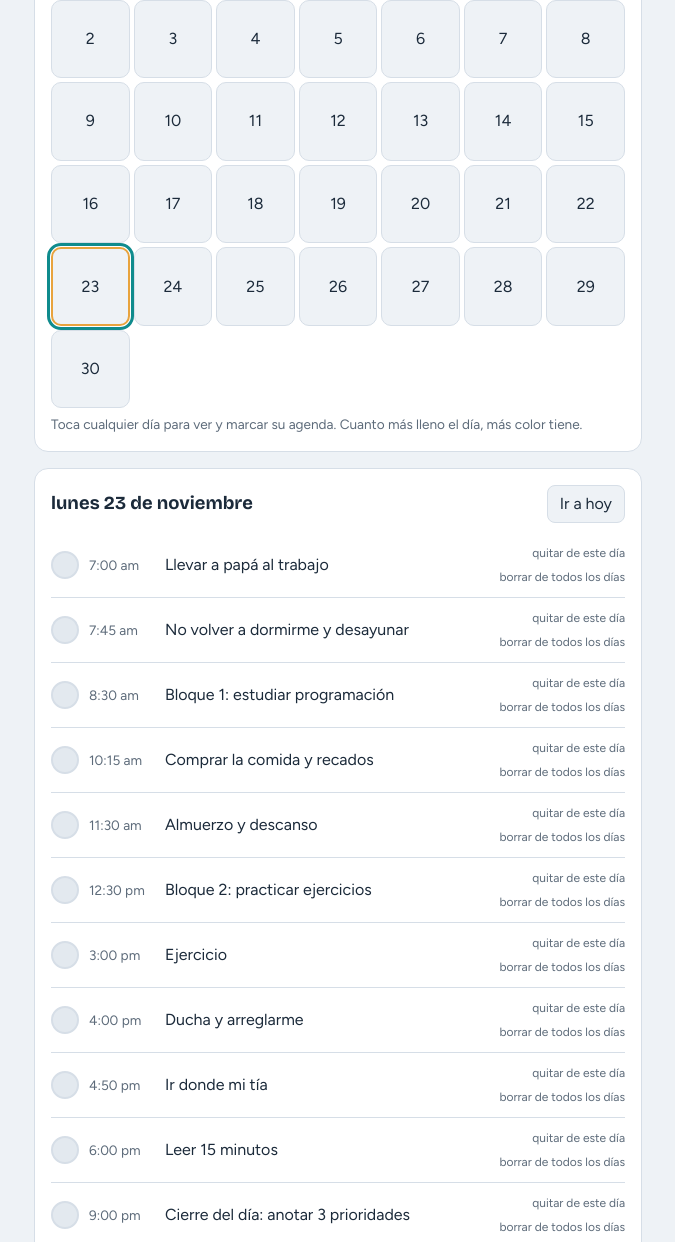
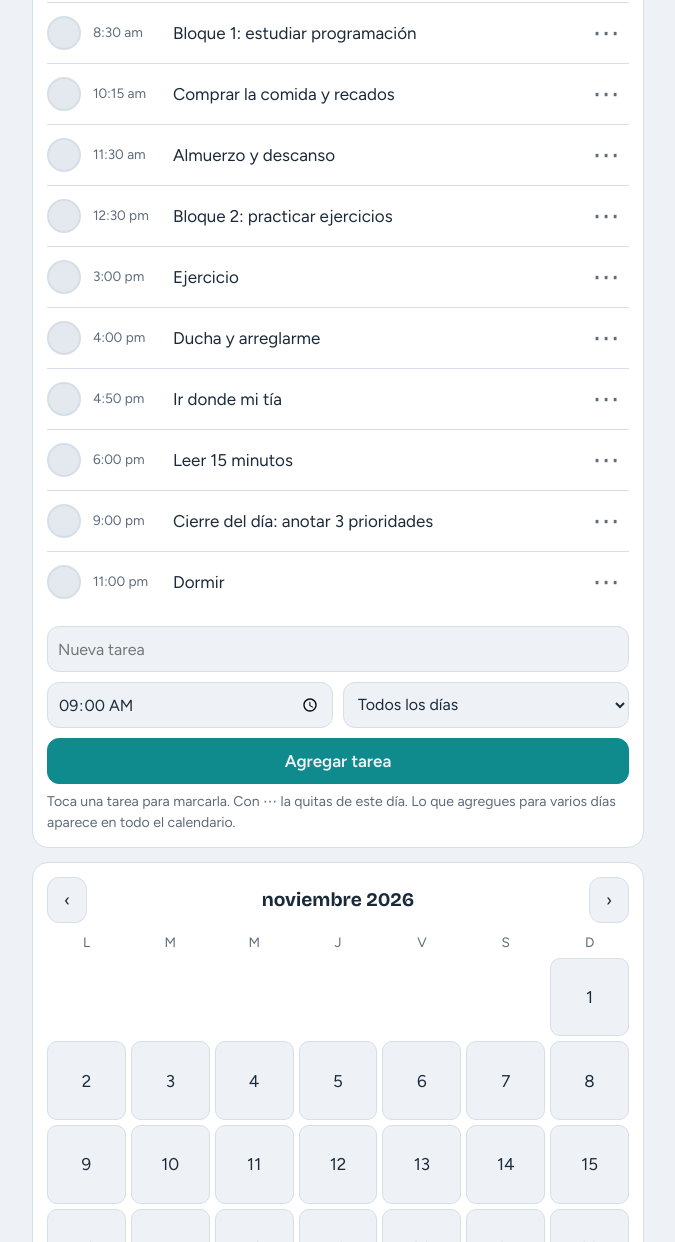
Before and after one commit to gabo28yt-droid/Agenda, a plain HTML site: page index.html in a window 1280 px wide. Shown: the part 394-1636 px from the top of the page, without its empty margins (302-977 px from the left). Drawn offline with nearby package versions, Linux system fonts and the light colour scheme.

Commit message:
Actualizar la agenda a la version mejorada
Co-authored-by: Copilot App <223556219+Copilot@users.noreply.github.com>

```diff
--- a/index.html
+++ b/index.html
@@ -6,54 +6,60 @@
 <title>Mi agenda y progreso</title>
 <link rel="stylesheet" href="https://fonts.googleapis.com/css2?family=Bricolage+Grotesque:wght@500;700&family=Figtree:wght@400;600&display=swap">
 <style>
-:root{--bg:#eef2f6;--card:#fff;--ink:#1b2a3a;--mute:#5d6b7a;--line:#d6dee7;--acc:#0f8b8d;--acc2:#e8a33d;--empty:#e3e9ef;
+:root{--bg:#eef2f6;--card:#fff;--ink:#1b2a3a;--mute:#5d6b7a;--line:#d6dee7;--acc:#0f8b8d;--acc2:#e8a33d;--empty:#e3e9ef;--warn:#b3261e;
 box-sizing:border-box;padding-top:env(safe-area-inset-top,0px);padding-bottom:env(safe-area-inset-bottom,0px)}
-@media (prefers-color-scheme:dark){:root:not([data-theme="light"]){--bg:#0f1720;--card:#18232f;--ink:#e8eef4;--mute:#9aa9b8;--line:#2a3846;--acc:#3cc4c6;--acc2:#f0b85a;--empty:#26333f}}
-:root[data-theme="dark"]{--bg:#0f1720;--card:#18232f;--ink:#e8eef4;--mute:#9aa9b8;--line:#2a3846;--acc:#3cc4c6;--acc2:#f0b85a;--empty:#26333f}
-html{scroll-padding-top:env(safe-area-inset-top,0px)}
-*{box-sizing:border-box}
-body{margin:0;background:var(--bg);color:var(--ink);font-family:Figtree,system-ui,sans-serif;line-height:1.5}
-main{max-width:640px;margin:0 auto;padding:20px 16px 40px}
+@media (prefers-color-scheme:dark){:root:not([data-theme="light"]){--bg:#0f1720;--card:#18232f;--ink:#e8eef4;--mute:#9aa9b8;--line:#2a3846;--acc:#3cc4c6;--acc2:#f0b85a;--empty:#26333f;--warn:#ff8a80}}
+:root[data-theme="dark"]{--bg:#0f1720;--card:#18232f;--ink:#e8eef4;--mute:#9aa9b8;--line:#2a3846;--acc:#3cc4c6;--acc2:#f0b85a;--empty:#26333f;--warn:#ff8a80}
+html{scroll-padding-top:env(safe-area-inset-top,0px);-webkit-text-size-adjust:100%}
+*{box-sizing:border-box;-webkit-tap-highlight-color:transparent}
+body{margin:0;background:var(--bg);color:var(--ink);font-family:Figtree,system-ui,sans-serif;font-size:17px;line-height:1.45}
+button,input,select{font:inherit;touch-action:manipulation}
+main{max-width:640px;margin:0 auto;padding:16px 14px 48px}
 h1,h2{font-family:"Bricolage Grotesque",Georgia,serif;margin:0}
-h1{font-size:2rem;line-height:1.1}
-h2{font-size:1.15rem}
-.card{background:var(--card);border:1px solid var(--line);border-radius:14px;padding:16px;margin-top:16px}
-.top{display:flex;align-items:center;gap:18px}
-.ring{width:96px;height:96px;flex:none}
+h1{font-size:1.8rem;line-height:1.1}
+h2{font-size:1.2rem}
+.card{background:var(--card);border:1px solid var(--line);border-radius:16px;padding:14px;margin-top:14px}
+.top{display:flex;align-items:center;gap:16px}
+.ring{width:92px;height:92px;flex:none}
 .ring text{font-family:"Bricolage Grotesque",serif;font-weight:700;fill:var(--ink)}
-.stats p{margin:2px 0;color:var(--mute)}
+.stats p{margin:2px 0;color:var(--mute);font-size:.95rem}
 .stats b{color:var(--ink);font-size:1.3rem;font-family:"Bricolage Grotesque",serif}
 .head{display:flex;align-items:center;justify-content:space-between;margin-bottom:10px;gap:8px}
-.btn{border:1px solid var(--line);background:var(--bg);color:var(--ink);border-radius:8px;padding:6px 12px;font:inherit;cursor:pointer}
-.cal{display:grid;grid-template-columns:repeat(7,1fr);gap:4px}
-.cal .w{text-align:center;font-size:.8rem;color:var(--mute)}
-.day{position:relative;aspect-ratio:1;border:1px solid var(--line);border-radius:10px;background:var(--bg);color:var(--ink);font:inherit;cursor:pointer;padding:0;overflow:hidden}
+.head h2{flex:1;text-align:center}
+.btn{min-height:46px;padding:0 16px;border:1px solid var(--line);background:var(--bg);color:var(--ink);border-radius:12px;cursor:pointer}
+.btn.primary{background:var(--acc);border-color:var(--acc);color:var(--bg);font-weight:600}
+.btn.warn{color:var(--warn);border-color:var(--warn)}
+.cal{display:grid;grid-template-columns:repeat(7,1fr);gap:5px}
+.cal .w{text-align:center;font-size:.85rem;color:var(--mute)}
+.day{position:relative;aspect-ratio:1;min-height:42px;border:1px solid var(--line);border-radius:10px;background:var(--bg);color:var(--ink);cursor:pointer;padding:0;overflow:hidden}
 .day span{position:relative;z-index:1}
 .day i{position:absolute;left:0;right:0;bottom:0;background:var(--acc);opacity:.35}
 .day.hoy{border:2px solid var(--acc2)}
 .day.sel{outline:3px solid var(--acc);outline-offset:1px}
 .day.vacio{visibility:hidden}
-.day:focus-visible,.btn:focus-visible,input:focus-visible,select:focus-visible,.chk:focus-visible{outline:3px solid var(--acc2);outline-offset:2px}
-.item{display:flex;align-items:center;gap:10px;padding:8px 0;border-bottom:1px solid var(--line)}
+.day:focus-visible,.btn:focus-visible,input:focus-visible,select:focus-visible,.rowb:focus-visible,.more:focus-visible{outline:3px solid var(--acc2);outline-offset:2px}
+.item{border-bottom:1px solid var(--line)}
 .item:last-child{border-bottom:0}
-.chk{width:28px;height:28px;border-radius:50%;border:2px solid var(--line);background:var(--empty);cursor:pointer;flex:none;padding:0;color:#fff;font-size:15px}
-.chk.on{background:var(--acc);border-color:var(--acc)}
+.line{display:flex;align-items:center}
+.rowb{flex:1;min-width:0;display:flex;align-items:center;gap:12px;min-height:60px;background:none;border:0;padding:6px 0;color:inherit;text-align:left;cursor:pointer}
+.chk{width:34px;height:34px;border-radius:50%;border:2px solid var(--line);background:var(--empty);display:flex;align-items:center;justify-content:center;flex:none;color:#fff;font-size:18px}
+.chk.on{background:var(--acc);border-color:var(--acc);color:var(--bg)}
 .chk.main.on{background:var(--acc2);border-color:var(--acc2);color:#1b2a3a}
-.time{color:var(--mute);font-size:.85rem;width:66px;flex:none;white-space:nowrap}
-.name{flex:1}
+.time{color:var(--mute);font-size:.85rem;width:68px;flex:none;white-space:nowrap}
+.name{flex:1;min-width:0}
 .name.off{color:var(--mute);text-decoration:line-through}
-.x{border:0;background:none;color:var(--mute);cursor:pointer;font:inherit;font-size:.75rem;padding:3px 0;text-align:right}
-.acts{display:flex;flex-direction:column;align-items:flex-end;flex:none}
-.rest{display:flex;flex-wrap:wrap;gap:6px;margin-top:6px}
-form{display:flex;gap:8px;flex-wrap:wrap;margin-top:14px}
-input,select{padding:7px 8px;border:1px solid var(--line);border-radius:8px;background:var(--bg);color:var(--ink);font:inherit}
-input[type=text]{flex:1;min-width:140px}
-input[type=number]{width:72px}
-.bar{height:12px;background:var(--empty);border-radius:6px;overflow:hidden;margin:8px 0}
+.more{width:46px;height:46px;border:0;background:none;color:var(--mute);font-size:1.7rem;line-height:1;flex:none;border-radius:12px;cursor:pointer}
+.menu{display:flex;flex-direction:column;gap:8px;padding:2px 0 12px}
+.rest{display:flex;flex-wrap:wrap;gap:8px;margin-top:8px}
+form{display:grid;grid-template-columns:1fr 1fr;gap:10px;margin-top:14px}
+form .full{grid-column:1/-1}
+input,select{min-height:46px;font-size:16px;padding:0 10px;border:1px solid var(--line);border-radius:12px;background:var(--bg);color:var(--ink);min-width:0;width:100%}
+.bar{height:14px;background:var(--empty);border-radius:7px;overflow:hidden;margin:8px 0}
 .bar i{display:block;height:100%;background:var(--acc);transition:width .3s}
-.row{display:flex;gap:8px;align-items:center;flex-wrap:wrap;font-size:.9rem;color:var(--mute)}
-.book{margin-bottom:16px}.book:last-child{margin-bottom:0}
-.note{color:var(--mute);font-size:.85rem;margin:6px 0 0}
+.row{display:flex;gap:8px;align-items:center;flex-wrap:wrap;font-size:.95rem;color:var(--mute)}
+.row input{width:84px}
+.book{margin-bottom:18px}.book:last-child{margin-bottom:0}
+.note{color:var(--mute);font-size:.88rem;margin:8px 0 0}
 </style>
 </head>
 <body>
@@ -73,6 +79,23 @@ input[type=number]{width:72px}
   </div>
 </section>
 
+<section class="card" id="agenda">
+  <div class="head"><h2 id="dtitle"></h2><button class="btn" id="hoybtn">Hoy</button></div>
+  <div id="items"></div>
+  <div id="hid"></div>
+  <form id="f">
+    <input class="full" type="text" id="fn" placeholder="Nueva tarea" aria-label="Nueva tarea" required>
+    <input type="time" id="ft" value="09:00" aria-label="Hora">
+    <select id="fs" aria-label="Repetir">
+      <option value="all">Todos los días</option>
+      <option value="wk">Lunes a viernes</option>
+      <option value="one">Solo este día</option>
+    </select>
+    <button class="btn primary full" type="submit">Agregar tarea</button>
+  </form>
+  <p class="note">Toca una tarea para marcarla. Con ⋯ la quitas de este día. Lo que agregues para varios días aparece en todo el calendario.</p>
+</section>
+
 <section class="card">
   <div class="head">
     <button class="btn" id="prev" aria-label="Mes anterior">‹</button>
@@ -80,24 +103,7 @@ input[type=number]{width:72px}
     <button class="btn" id="next" aria-label="Mes siguiente">›</button>
   </div>
   <div class="cal" id="cal"></div>
-  <p class="note">Toca cualquier día para ver y marcar su agenda. Cuanto más lleno el día, más color tiene.</p>
-</section>
-
-<section class="card">
-  <div class="head"><h2 id="dtitle"></h2><button class="btn" id="hoybtn">Ir a hoy</button></div>
-  <div id="items"></div>
-  <div id="hid"></div>
-  <form id="f">
-    <input type="time" id="ft" value="09:00" aria-label="Hora">
-    <input type="text" id="fn" placeholder="Nueva tarea" aria-label="Nueva tarea" required>
-    <select id="fs" aria-label="Repetir">
-      <option value="all">Todos los días</option>
-      <option value="wk">Lunes a viernes</option>
-      <option value="one">Solo este día</option>
-    </select>
-    <button class="btn" type="submit">Agregar</button>
-  </form>
-  <p class="note">Lo que agregues para varios días aparece automáticamente en todo el calendario, sin límite de fechas.</p>
+  <p class="note">Toca un día para ver su agenda. Cuanto más lleno, más color.</p>
 </section>
 
 <section class="card">
@@ -173,24 +179,30 @@ function renderCal(){
     h+='<button class="day'+(k===todayK?' hoy':'')+(k===sel?' sel':'')+'" data-k="'+k+'" aria-label="'+d+' de '+MES[cur.getMonth()]+', '+p+'% cumplido"><i style="height:'+p+'%"></i><span>'+d+'</span></button>';
   }
   $("cal").innerHTML=h;
-  $("cal").querySelectorAll(".day[data-k]").forEach(function(b){b.onclick=function(){sel=b.dataset.k;armed=null;render()}});
+  $("cal").querySelectorAll(".day[data-k]").forEach(function(b){b.onclick=function(){sel=b.dataset.k;armed=null;menu=null;render();$("agenda").scrollIntoView({behavior:"smooth",block:"start"})}});
 }
+var menu=null;
 function renderDay(){
   var d=parse(sel);
   $("dtitle").textContent=DIA[d.getDay()]+" "+d.getDate()+" de "+MES[d.getMonth()];
   var l=list(sel),h="";
   l.forEach(function(i){
-    var on=isDone(sel,i.id);
-    h+='<div class="item"><button class="chk'+(i.main?' main':'')+(on?' on':'')+'" aria-pressed="'+on+'" aria-label="'+i.n+'" data-id="'+i.id+'">'+(on?'✓':'')+'</button><span class="time">'+fmt(i.t)+'</span><span class="name'+(on?' off':'')+'">'+i.n+'</span><span class="acts"><button class="x" data-h="'+i.id+'">quitar de este día</button>'+(i.date?'':'<button class="x" data-x="'+i.id+'">'+(armed===i.id?'¿seguro de borrarla siempre?':'borrar de todos los días')+'</button>')+'</span></div>';
+    var on=isDone(sel,i.id),open=menu===i.id;
+    h+='<div class="item"><div class="line"><button class="rowb" data-id="'+i.id+'" aria-pressed="'+on+'"><span class="chk'+(i.main?' main':'')+(on?' on':'')+'">'+(on?'✓':'')+'</span><span class="time">'+fmt(i.t)+'</span><span class="name'+(on?' off':'')+'">'+i.n+'</span></button><button class="more" data-m="'+i.id+'" aria-label="Opciones de '+i.n+'" aria-expanded="'+open+'">⋯</button></div>';
+    if(open)h+='<div class="menu"><button class="btn" data-h="'+i.id+'">Quitar solo de este día</button>'+(i.date?'':'<button class="btn warn" data-x="'+i.id+'">'+(armed===i.id?'Toca otra vez para confirmar':'Borrar de todos los días')+'</button>')+'</div>';
+    h+='</div>';
   });
-  $("items").innerHTML=h||'<p class="note">No hay tareas para este día. Agrega una abajo.</p>';
-  $("items").querySelectorAll(".chk").forEach(function(b){b.onclick=function(){
+  var el=$("items");
+  el.innerHTML=h||'<p class="note">No hay tareas para este día. Agrega una abajo.</p>';
+  el.querySelectorAll(".rowb").forEach(function(b){b.onclick=function(){
     S.done[sel]=S.done[sel]||{};S.done[sel][b.dataset.id]=!S.done[sel][b.dataset.id];save();render()}});
-  $("items").querySelectorAll(".x[data-h]").forEach(function(b){b.onclick=function(){
-    S.hide=S.hide||{};S.hide[sel]=S.hide[sel]||[];S.hide[sel].push(b.dataset.h);armed=null;save();render()}});
-  $("items").querySelectorAll(".x[data-x]").forEach(function(b){b.onclick=function(){
+  el.querySelectorAll(".more").forEach(function(b){b.onclick=function(){
+    menu=menu===b.dataset.m?null:b.dataset.m;armed=null;render()}});
+  el.querySelectorAll("[data-h]").forEach(function(b){b.onclick=function(){
+    S.hide=S.hide||{};S.hide[sel]=S.hide[sel]||[];S.hide[sel].push(b.dataset.h);menu=null;armed=null;save();render()}});
+  el.querySelectorAll("[data-x]").forEach(function(b){b.onclick=function(){
     var id=b.dataset.x;
-    if(armed===id){S.items=S.items.filter(function(i){return i.id!==id});armed=null;save()}else armed=id;
+    if(armed===id){S.items=S.items.filter(function(i){return i.id!==id});armed=null;menu=null;save()}else armed=id;
     render()}});
 }
 function renderStats(){
@@ -215,7 +227,7 @@ function render(){renderCal();renderDay();renderHidden();renderStats()}
 
 $("prev").onclick=function(){cur=new Date(cur.getFullYear(),cur.getMonth()-1,1);render()};
 $("next").onclick=function(){cur=new Date(cur.getFullYear(),cur.getMonth()+1,1);render()};
-$("hoybtn").onclick=function(){sel=todayK;cur=new Date(now.getFullYear(),now.getMonth(),1);armed=null;render()};
+$("hoybtn").onclick=function(){sel=todayK;cur=new Date(now.getFullYear(),now.getMonth(),1);armed=null;menu=null;render()};
 $("f").onsubmit=function(e){
   e.preventDefault();
   var it={id:"u"+Date.now(),t:$("ft").value||"09:00",n:$("fn").value.trim()};
```
